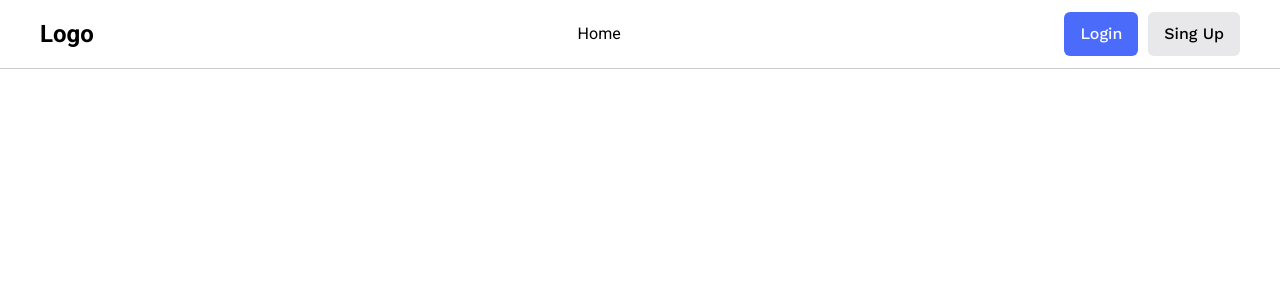
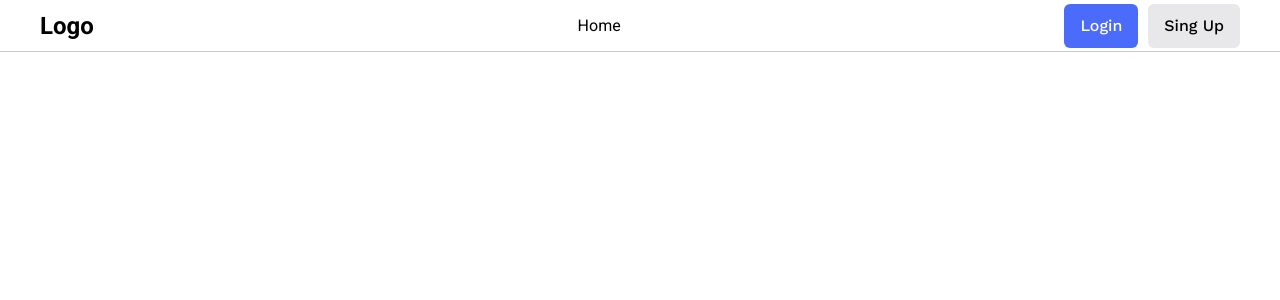
Before and after one commit to AlexDziunyk/next-blog, a Next.js app: page / in a window 1280 px wide. Shown: the top 300 px of the page. Built offline with nearby package versions, Linux system fonts and the light colour scheme; a web font is replaced by a local one.

Commit message:
Fixes to styles

```diff
--- a/src/components/Navbar/style.scss
+++ b/src/components/Navbar/style.scss
@@ -1,5 +1,10 @@
 .navbar__wrapper {
   border-bottom: 1px solid rgba(0, 0, 0, 0.2);
+
+  h1 {
+    margin: 0;
+  }
+
   .navbar {
     display: flex;
     flex-direction: row;
```
Also changed, not shown: src/components/Cover/style.scss (+11 -3 lines).
